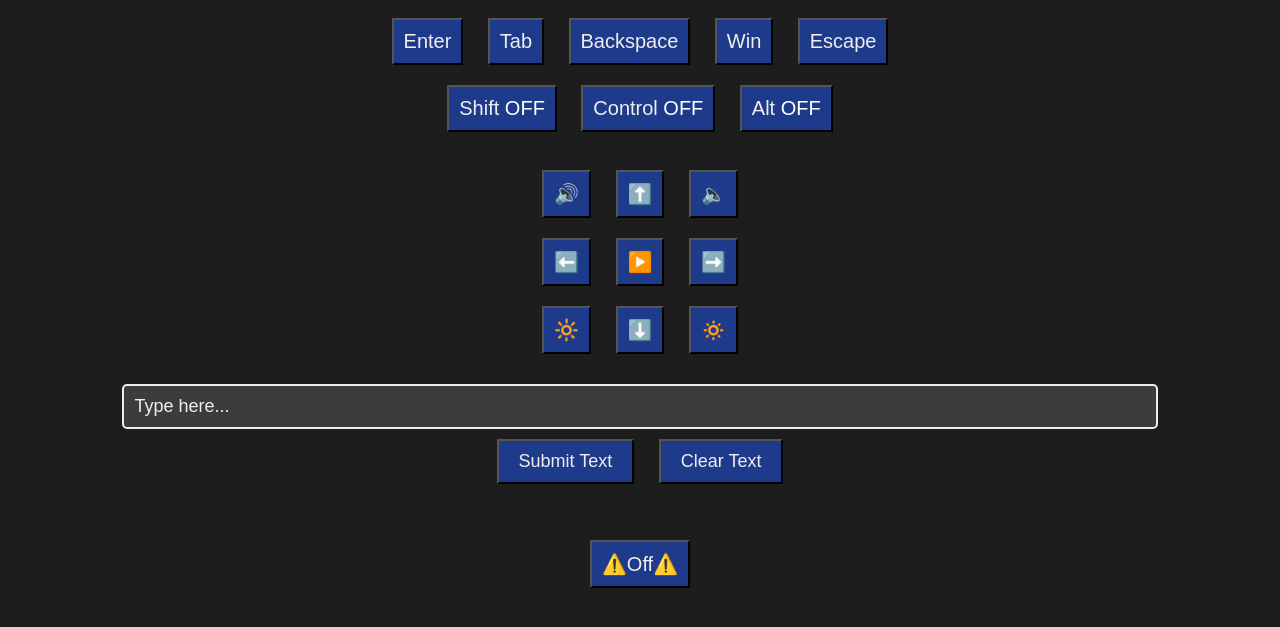
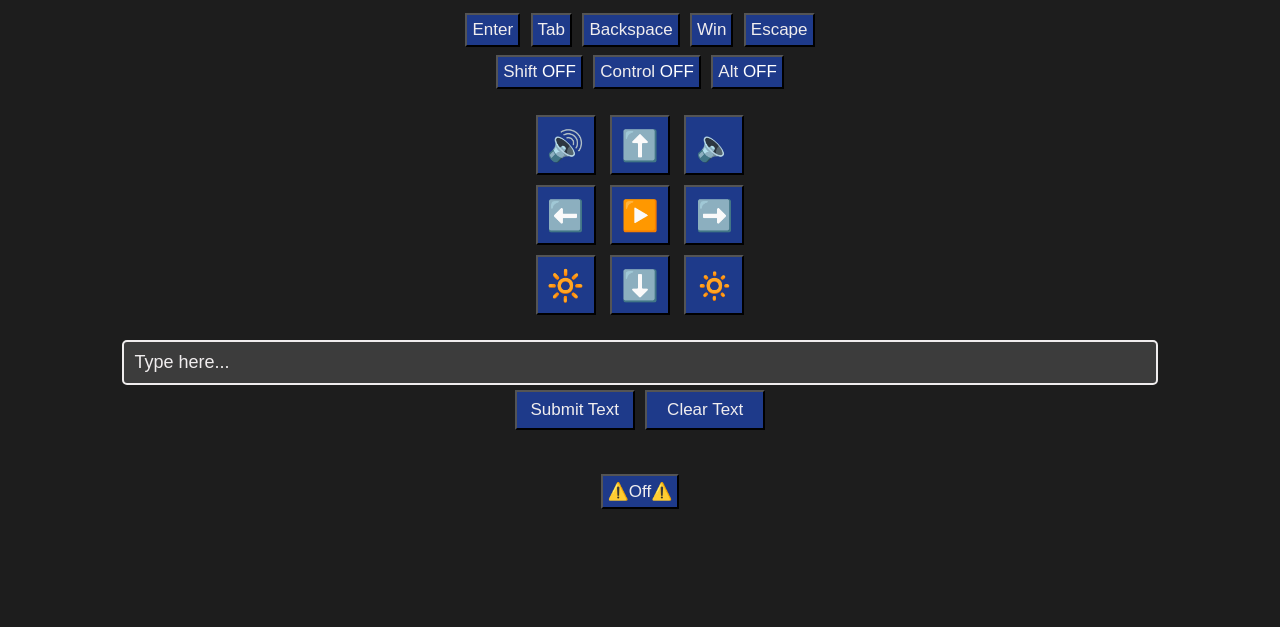
Before and after one commit to KhaelK138/OnlineKeyboard, a Flask app: page / in a window 1280 px wide. Shown: the top 627 px of the page. Run offline with Flask 3, Linux system fonts and the light colour scheme.

Commit message:
made front end prettier

```diff
--- a/app.py
+++ b/app.py
@@ -100,4 +100,4 @@ def submit_text():
 
 
 if __name__ == '__main__':
-    app.run(host='0.0.0.0', port=1338)
+    app.run(host='0.0.0.0', port=5001)
--- a/templates/index.html
+++ b/templates/index.html
@@ -16,9 +16,31 @@
             color: white;
         }
         button {
-            padding: 10px;
-            margin: 10px;
-            font-size: 20px;
+            padding: 5px;
+            margin: 3px;
+            font-size: 17px;
+            margin-top: 5px;
+            background-color: #1E3A8A; /* Dark blue background */
+            color: #F0EDEE; /* Off-white text */
+        }
+        .tap-buttons-container button {
+            flex-grow: 1; /* Make each button take equal space */
+        }
+        .emoji-button {
+            width: 60px;           /* Fixed width for square buttons */
+            height: 60px;          /* Fixed height to make it square */
+            display: inline-flex;   /* Flexbox to center emoji */
+            align-items: center;    /* Center emoji vertically */
+            justify-content: center;/* Center emoji horizontally */
+            font-size: 30px;        /* Larger font size for the emoji */
+            padding: 0;            /* No padding needed for emoji button */
+            margin: 5px;
+        }
+        .text-button {
+            width: 120px;
+            height: 40px;
+            align-items: center;    /* Center emoji vertically */
+            justify-content: center;/* Center emoji horizontally */
             background-color: #1E3A8A; /* Dark blue background */
             color: #F0EDEE; /* Off-white text */
         }
@@ -30,12 +52,6 @@
             padding: 10px;
             font-size: 18px;
         }
-        .keyboard-input button {
-            padding: 10px 20px;
-            font-size: 18px;
-            margin-top: 10px;
-        }
-
         input[type="text"] {
             background-color: #3C3C3C; /* Slightly lighter gray background */
             color: #F0EDEE; /* Off-white text color */
@@ -57,6 +73,7 @@
 
     <!-- Main control buttons form -->
 <form action="/press_key" method="POST">
+    <div class="tap-buttons-container">
       <button type="button" id="enter-btn">Enter</button>
       <script>
           $(document).ready(function() {
@@ -154,8 +171,7 @@
             });
           });
       </script>
-
-    <br>
+    </div>
 
     <!-- Toggleable keys: Shift, Control, Alt -->
     <button type="button" id="shift-btn">
@@ -261,7 +277,7 @@
 <!-- Arrow buttons form -->
 
 <form action="/press_key" method="POST">
-    <button type="button" id="volume-up-btn">🔊</button>
+    <button class="emoji-button" type="button" id="volume-up-btn">🔊</button>
     <script>
         $(document).ready(function() {
           $("#volume-up-btn").click(function() {
@@ -279,7 +295,7 @@
           });
         });
     </script>
-    <button type="button" id="up-btn">⬆️</button>
+    <button class="emoji-button" type="button" id="up-btn">⬆️</button>
     <script>
         $(document).ready(function() {
           $("#up-btn").click(function() {
@@ -297,7 +313,7 @@
           });
         });
     </script>
-    <button type="button" id="volume-down-btn">🔈</button>
+    <button class="emoji-button" type="button" id="volume-down-btn">🔈</button>
     <script>
         $(document).ready(function() {
           $("#volume-down-btn").click(function() {
@@ -316,7 +332,7 @@
         });
     </script>
     <br>
-    <button type="button" id="left-btn">⬅️</button>
+    <button class="emoji-button" type="button" id="left-btn">⬅️</button>
     <script>
         $(document).ready(function() {
           $("#left-btn").click(function() {
@@ -334,7 +350,7 @@
           });
         });
     </script>
-    <button type="button" id="play-btn">▶️</button>
+    <button class="emoji-button" type="button" id="play-btn">▶️</button>
     <script>
         $(document).ready(function() {
           $("#play-btn").click(function() {
@@ -352,7 +368,7 @@
           });
         });
     </script>
-    <button type="button" id="right-btn">➡️</button>
+    <button class="emoji-button" type="button" id="right-btn">➡️</button>
     <script>
         $(document).ready(function() {
           $("#right-btn").click(function() {
@@ -370,7 +386,7 @@
           });
         });
     </script><br>
-    <button type="button" id="brightness-up-btn">🔆</button>
+    <button class="emoji-button" type="button" id="brightness-up-btn">🔆</button>
     <script>
         $(document).ready(function() {
           $("#brightness-up-btn").click(function() {
@@ -388,7 +404,7 @@
           });
         });
     </script>
-    <button type="button" id="down-btn">⬇️</button>
+    <button class="emoji-button" type="button" id="down-btn">⬇️</button>
     <script>
         $(document).ready(function() {
           $("#down-btn").click(function() {
@@ -406,7 +422,7 @@
           });
         });
     </script>
-    <button type="button" id="brightness-down-btn">🔅</button>
+    <button class="emoji-button" type="button" id="brightness-down-btn">🔅</button>
     <script>
         $(document).ready(function() {
           $("#brightness-down-btn").click(function() {
@@ -454,8 +470,8 @@
     <div class="keyboard-input">
       <input type="text" id="text-input" placeholder="Type here..." autocomplete="off" autocorrect="off" autocapitalize="off">
       <br>
-      <button type="button" id="submit-text-btn">Submit Text</button>
-      <button type="button" id="clear-text-btn">Clear Text</button>
+      <button class="text-button" type="button" id="submit-text-btn">Submit Text</button>
+      <button class="text-button" type="button" id="clear-text-btn">Clear Text</button>
       <span id="submit-status" style="color: white;"></span>
     </div>
 
```
Lines whose indentation alone changed are shown as unchanged.
